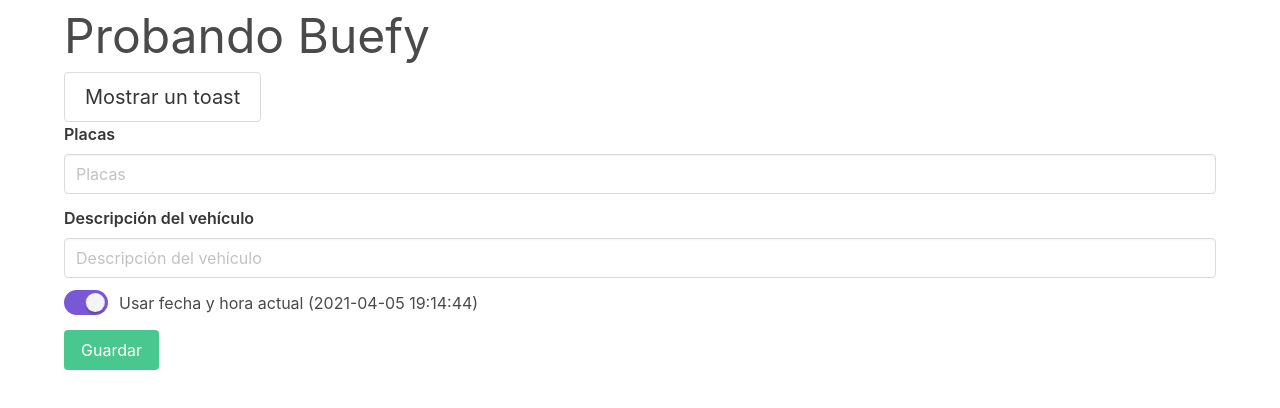
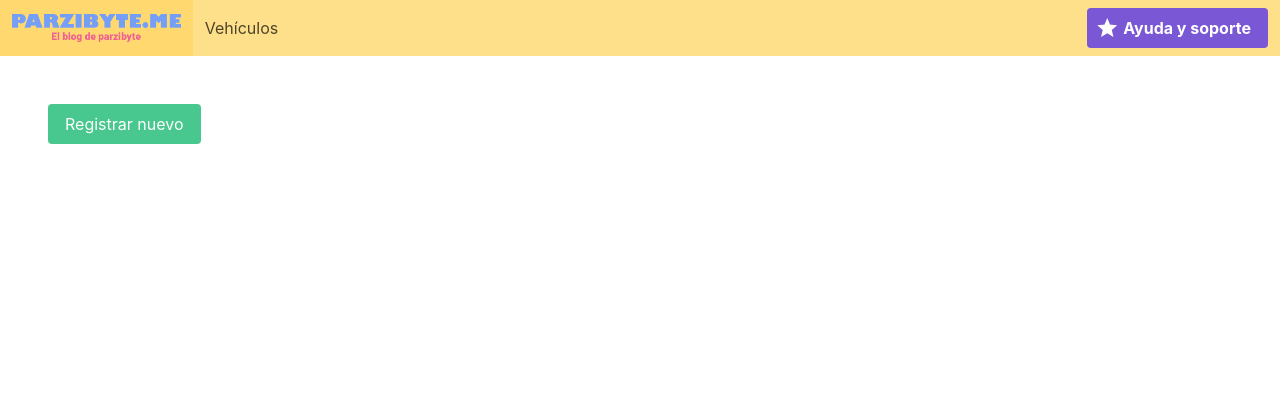
Before and after one commit to jordanacortesm/control-estacionamiento, a Vue app in the folder frontend/: page / in a window 1280 px wide. Shown: the top 408 px of the page. Built offline with nearby package versions, Linux system fonts and the light colour scheme.

Commit message:
Agregando menú de navegación con router
Separando componentes a través del Vue Router

```diff
--- a/frontend/package.json
+++ b/frontend/package.json
@@ -11,7 +11,8 @@
     "@mdi/font": "^5.9.55",
     "buefy": "^0.9.5",
     "core-js": "^3.6.5",
-    "vue": "^2.6.11"
+    "vue": "^2.6.11",
+    "vue-router": "^3.5.1"
   },
   "devDependencies": {
     "@vue/cli-plugin-babel": "~4.5.0",
--- a/frontend/src/App.vue
+++ b/frontend/src/App.vue
@@ -1,28 +1,41 @@
 <template>
-  <div class="container">
-    <div class="columns">
-      <div class="column">
-        <section>
-          <h1 class="is-size-1">Probando Buefy</h1>
-          <button class="button is-medium" @click="mostrarToast">
-            Mostrar un toast
-          </button>
-        </section>
-        <Vehiculos></Vehiculos>
-      </div>
-    </div>
+  <div>
+    <b-navbar type="is-warning">
+      <template #brand>
+        <b-navbar-item tag="router-link" :to="{ path: '/' }">
+          <img :src="logo" />
+        </b-navbar-item>
+      </template>
+      <template #start>
+        <b-navbar-item tag="router-link" :to="{ name: 'Vehiculos' }"
+          >Vehículos</b-navbar-item
+        >
+      </template>
+
+      <template #end>
+        <b-navbar-item tag="div">
+          <div class="buttons">
+            <a class="button is-primary">
+              <b-icon icon="star"></b-icon>
+              <strong>Ayuda y soporte</strong>
+            </a>
+          </div>
+        </b-navbar-item>
+      </template>
+    </b-navbar>
+    <section class="section">
+      <router-view></router-view>
+    </section>
   </div>
 </template>
 
 <script>
-import Vehiculos from "./components/Vehiculos";
+import Logo from "./assets/parzibyte.png";
 export default {
   name: "app",
-  components: { Vehiculos },
-  methods: {
-    mostrarToast() {
-      this.$buefy.toast.open("¡Hola, Buefy! Parzibyte.me");
-    },
-  },
+  data: () => ({
+    logo: Logo,
+  }),
+  methods: {},
 };
 </script>
--- /dev/null
+++ b/frontend/src/components/RegistrarVehiculo.vue
@@ -0,0 +1,112 @@
+<template>
+  <div class="columns">
+    <div class="column">
+      <b-field label="Placas">
+        <b-input v-model="detalles.placas" placeholder="Placas"></b-input>
+      </b-field>
+      <b-field label="Descripción del vehículo">
+        <b-input
+          v-model="detalles.descripcion"
+          placeholder="Descripción del vehículo"
+        ></b-input>
+      </b-field>
+
+      <b-field>
+        <b-switch v-model="usarFechaYHoraActual"
+          >Usar fecha y hora actual ({{ fechaYHoraActual }})</b-switch
+        >
+      </b-field>
+
+      <b-field label="Selecciona manualmente" v-show="!usarFechaYHoraActual">
+        <b-datetimepicker
+          v-model="detalles.fechaEntrada"
+          rounded
+          placeholder="Clic aquí para seleccionar"
+          icon="calendar-today"
+          locale="es-MX"
+          :datetime-formatter="formatearFecha"
+          :timepicker="{ enableSeconds: false, hourFormat: '24' }"
+          inline
+        >
+          <template #left>
+            <b-button
+              label="Ahora"
+              type="is-primary"
+              icon-left="clock"
+              @click="detalles.fechaEntrada = new Date()"
+            />
+          </template>
+
+          <template #right>
+            <b-button
+              label="Limpiar"
+              type="is-danger"
+              icon-left="close"
+              outlined
+              @click="detalles.fechaEntrada = null"
+            />
+          </template>
+        </b-datetimepicker>
+      </b-field>
+      <b-field>
+        <b-button @click="guardar()" type="is-success">Guardar</b-button>
+        <router-link :to="{ name: 'Vehiculos' }" class="button is-info ml-2">
+          Volver
+        </router-link>
+      </b-field>
+    </div>
+  </div>
+</template>
+<script>
+import Utiles from "../services/Utiles";
+import DialogosService from "../services/DialogosService";
+import VehiculosService from "../services/VehiculosService";
+export default {
+  data: () => ({
+    fechaYHoraActual: null,
+    usarFechaYHoraActual: true,
+    detalles: {
+      placas: "",
+      descripcion: "",
+      fechaEntrada: null,
+    },
+  }),
+  mounted() {
+    this.detalles.fechaEntrada = new Date();
+    this.refrescarFechaYHoraActual();
+    setInterval(this.refrescarFechaYHoraActual, 500);
+  },
+  methods: {
+    refrescarFechaYHoraActual() {
+      this.fechaYHoraActual = Utiles.obtenerFechaYHoraActual();
+    },
+    formatearFecha(fecha) {
+      return Utiles.obtenerFechaYHora(fecha);
+    },
+    async guardar() {
+      if (!this.usarFechaYHoraActual && !this.detalles.fechaEntrada) {
+        return DialogosService.mostrarNotificacionError(
+          "Selecciona una fecha y hora"
+        );
+      }
+      const cargaUtil = {
+        placas: this.detalles.placas,
+        descripcion: this.detalles.descripcion,
+        fechaEntrada: Utiles.obtenerFechaYHora(this.detalles.fechaEntrada, "T"),
+      };
+      if (this.usarFechaYHoraActual) {
+        cargaUtil.fechaEntrada = Utiles.obtenerFechaYHoraActual("T");
+      }
+      const respuesta = await VehiculosService.agregarVehiculo(cargaUtil);
+      if (respuesta) {
+        DialogosService.mostrarNotificacionExito("Vehículo registrado");
+        this.detalles = {
+          placas: "",
+          descripcion: "",
+          fechaEntrada: new Date(),
+        };
+      }
+    },
+  },
+};
+</script>
--- a/frontend/src/components/Vehiculos.vue
+++ b/frontend/src/components/Vehiculos.vue
@@ -1,109 +1,19 @@
 <template>
   <div class="columns">
     <div class="column">
-      <b-field label="Placas">
-        <b-input v-model="detalles.placas" placeholder="Placas"></b-input>
-      </b-field>
-      <b-field label="Descripción del vehículo">
-        <b-input
-          v-model="detalles.descripcion"
-          placeholder="Descripción del vehículo"
-        ></b-input>
-      </b-field>
-
-      <b-field>
-        <b-switch v-model="usarFechaYHoraActual"
-          >Usar fecha y hora actual ({{ fechaYHoraActual }})</b-switch
-        >
-      </b-field>
-
-      <b-field label="Selecciona manualmente" v-show="!usarFechaYHoraActual">
-        <b-datetimepicker
-          v-model="detalles.fechaEntrada"
-          rounded
-          placeholder="Clic aquí para seleccionar"
-          icon="calendar-today"
-          locale="es-MX"
-          :datetime-formatter="formatearFecha"
-          :timepicker="{ enableSeconds: false, hourFormat: '24' }"
-          inline
-        >
-          <template #left>
-            <b-button
-              label="Ahora"
-              type="is-primary"
-              icon-left="clock"
-              @click="detalles.fechaEntrada = new Date()"
-            />
-          </template>
-
-          <template #right>
-            <b-button
-              label="Limpiar"
-              type="is-danger"
-              icon-left="close"
-              outlined
-              @click="detalles.fechaEntrada = null"
-            />
-          </template>
-        </b-datetimepicker>
-      </b-field>
-      <b-field>
-        <b-button @click="guardar()" type="is-success">Guardar</b-button>
-      </b-field>
+      <router-link
+        :to="{ name: 'RegistrarVehiculo' }"
+        class="button is-success"
+      >
+        Registrar nuevo
+      </router-link>
     </div>
   </div>
 </template>
 <script>
-import Utiles from "../services/Utiles";
-import DialogosService from "../services/DialogosService";
-import VehiculosService from "../services/VehiculosService";
 export default {
-  data: () => ({
-    fechaYHoraActual: null,
-    usarFechaYHoraActual: true,
-    detalles: {
-      placas: "",
-      descripcion: "",
-      fechaEntrada: null,
-    },
-  }),
-  mounted() {
-    this.detalles.fechaEntrada = new Date();
-    this.refrescarFechaYHoraActual();
-    setInterval(this.refrescarFechaYHoraActual, 500);
-  },
-  methods: {
-    refrescarFechaYHoraActual() {
-      this.fechaYHoraActual = Utiles.obtenerFechaYHoraActual();
-    },
-    formatearFecha(fecha) {
-      return Utiles.obtenerFechaYHora(fecha);
-    },
-    async guardar() {
-      if (!this.usarFechaYHoraActual && !this.detalles.fechaEntrada) {
-        return DialogosService.mostrarNotificacionError(
-          "Selecciona una fecha y hora"
-        );
-      }
-      const cargaUtil = {
-        placas: this.detalles.placas,
-        descripcion: this.detalles.descripcion,
-        fechaEntrada: Utiles.obtenerFechaYHora(this.detalles.fechaEntrada, "T"),
-      };
-      if (this.usarFechaYHoraActual) {
-        cargaUtil.fechaEntrada = Utiles.obtenerFechaYHoraActual("T");
-      }
-      const respuesta = await VehiculosService.agregarVehiculo(cargaUtil);
-      if (respuesta) {
-        DialogosService.mostrarNotificacionExito("Vehículo registrado");
-        this.detalles = {
-          placas: "",
-          descripcion: "",
-          fechaEntrada: new Date(),
-        };
-      }
-    },
-  },
+  data: () => ({}),
+  mounted() {},
+  methods: {},
 };
 </script>
--- a/frontend/src/main.js
+++ b/frontend/src/main.js
@@ -1,6 +1,7 @@
 import Vue from 'vue'
 import App from './App.vue'
 import '@mdi/font/css/materialdesignicons.css'
+import router from "./router"
 
 import Buefy from 'buefy'
 import 'buefy/dist/buefy.css'
@@ -9,4 +10,5 @@ Vue.config.productionTip = false
 
 new Vue({
   render: h => h(App),
+  router,
 }).$mount('#app')
--- /dev/null
+++ b/frontend/src/router.js
@@ -0,0 +1,21 @@
+import Vue from 'vue'
+import Router from 'vue-router'
+import Vehiculos from '@/components/Vehiculos'
+import RegistrarVehiculo from '@/components/RegistrarVehiculo'
+
+Vue.use(Router);
+
+export default new Router({
+    routes: [
+        {
+            path: '/',
+            name: 'Vehiculos',
+            component: Vehiculos
+        },
+        {
+            path: '/agregar-vehiculo',
+            name: 'RegistrarVehiculo',
+            component: RegistrarVehiculo,
+        },
+    ]
+});
```
Also changed, not shown: frontend/src/assets/parzibyte.png (added), 1 other file (tests, documents, lock files or other folders).
